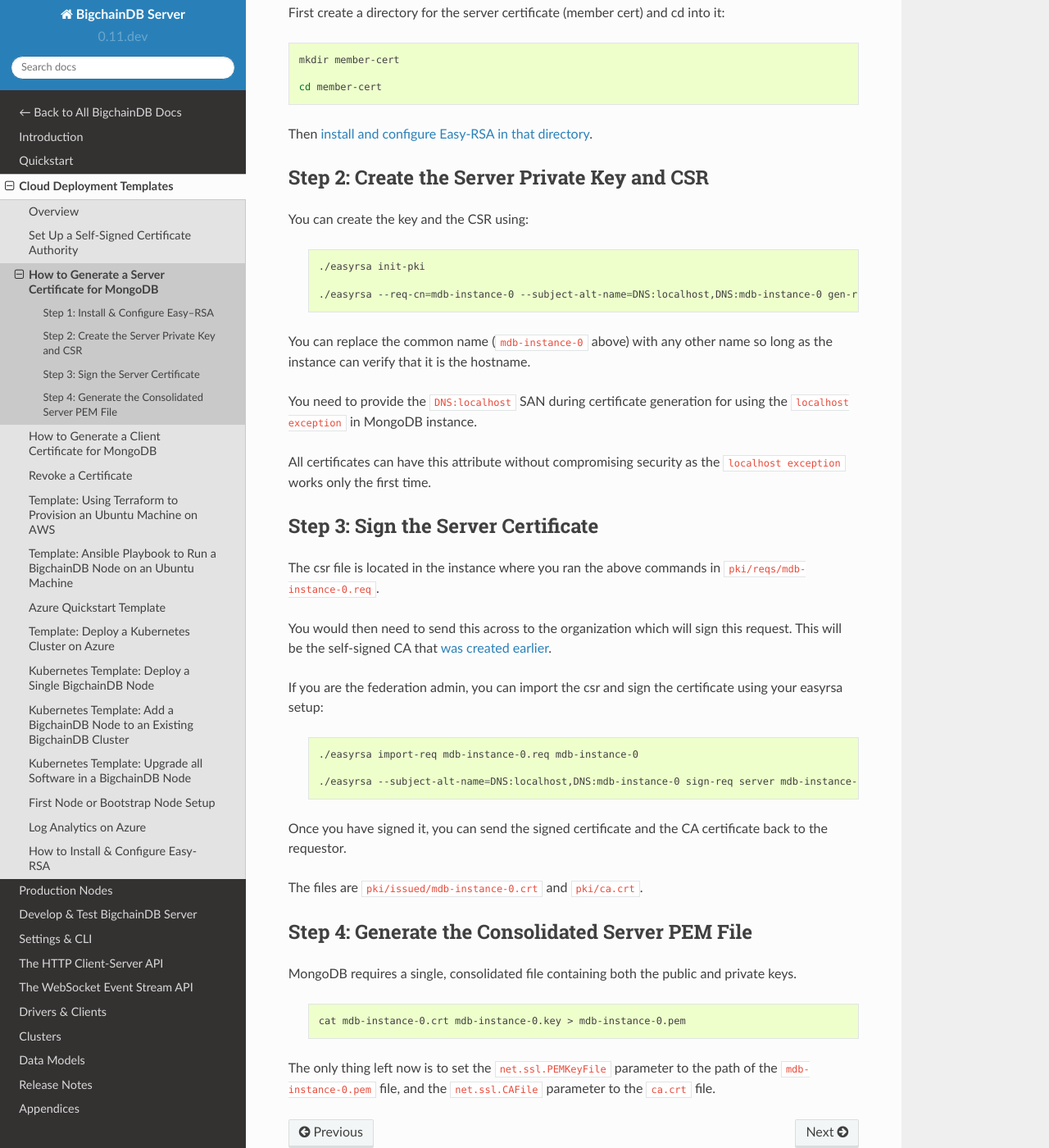
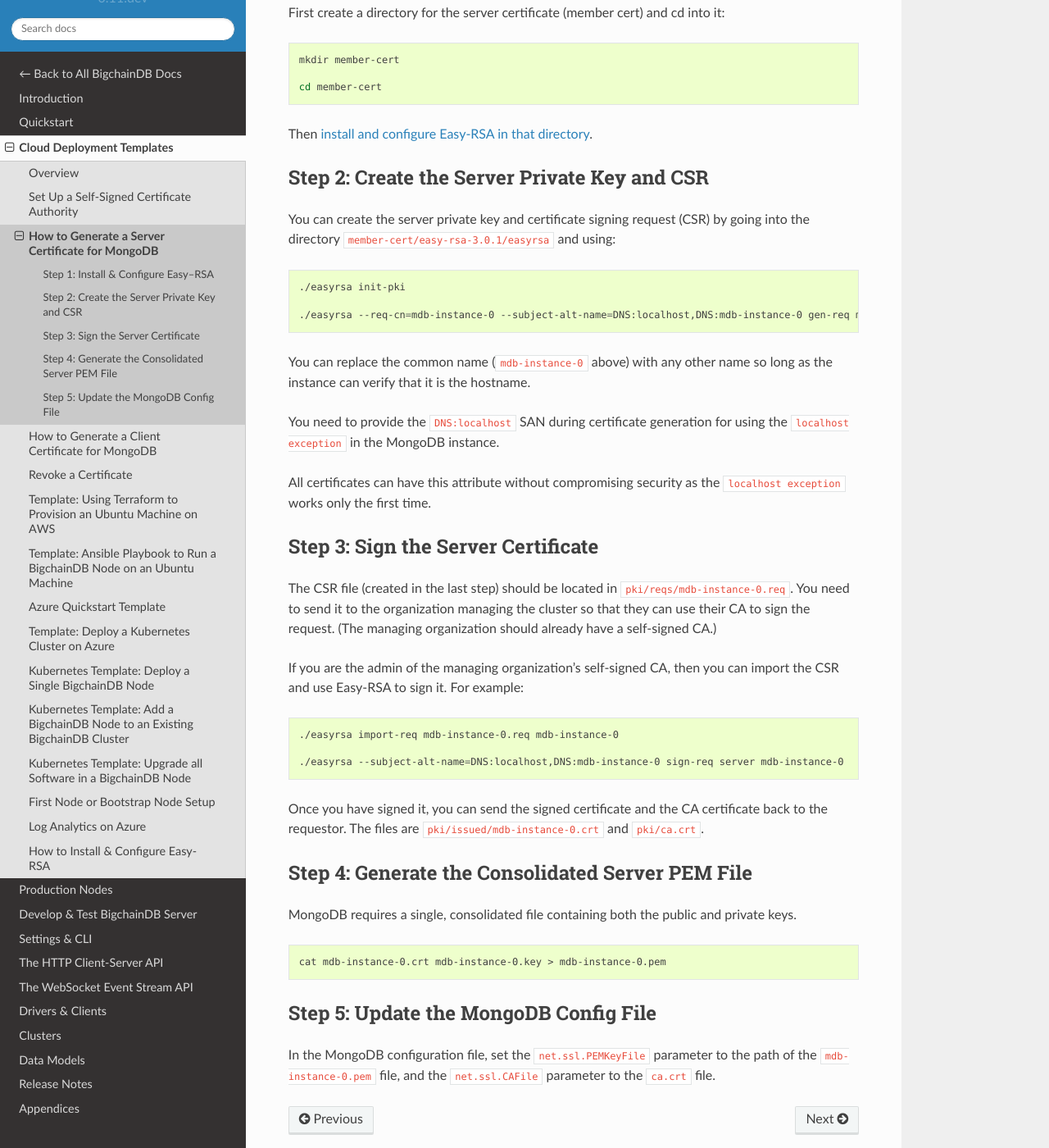
Before and after one commit to bigchaindb/bigchaindb, a Sphinx documentation site: the page built from docs/server/source/cloud-deployment-templates/server-tls-certificate.rst, in a window 1280 px wide and 1400 px high, scrolled down 332 px. Shown: the whole window at 82% size. Built offline with Sphinx 7.4.7 and the Read the Docs theme 2.0.0, drawn with Linux system fonts in a browser that asks for light colours; pages that are not in the unit, such as notebooks, are missing from menus.

Commit message:
copy-edited the page about generating server certificate

```diff
--- a/docs/server/source/cloud-deployment-templates/server-tls-certificate.rst
+++ b/docs/server/source/cloud-deployment-templates/server-tls-certificate.rst
@@ -25,19 +25,21 @@
 Step 2: Create the Server Private Key and CSR
 ---------------------------------------------
 
-You can create the key and the CSR using:
+You can create the server private key and certificate signing request (CSR)
+by going into the directory ``member-cert/easy-rsa-3.0.1/easyrsa``
+and using:
 
-    .. code:: bash
+.. code:: bash
 
-        ./easyrsa init-pki
+   ./easyrsa init-pki
 
-        ./easyrsa --req-cn=mdb-instance-0 --subject-alt-name=DNS:localhost,DNS:mdb-instance-0 gen-req mdb-instance-0 nopass
+   ./easyrsa --req-cn=mdb-instance-0 --subject-alt-name=DNS:localhost,DNS:mdb-instance-0 gen-req mdb-instance-0 nopass
 
 You can replace the common name (``mdb-instance-0`` above) with any other name
 so long as the instance can verify that it is the hostname.
 
 You need to provide the ``DNS:localhost`` SAN during certificate generation for
-using the ``localhost exception`` in MongoDB instance.
+using the ``localhost exception`` in the MongoDB instance.
 
 All certificates can have this attribute without compromising security as the
 ``localhost exception`` works only the first time.
@@ -46,26 +48,24 @@
 Step 3: Sign the Server Certificate
 -----------------------------------
 
-The csr file is located in the instance where you ran the above
-commands in ``pki/reqs/mdb-instance-0.req``.
+The CSR file (created in the last step)
+should be located in ``pki/reqs/mdb-instance-0.req``.
+You need to send it to the organization managing the cluster
+so that they can use their CA
+to sign the request.
+(The managing organization should already have a self-signed CA.)
 
-You would then need to send this across to the organization which will sign
-this request. This will be the self-signed CA that
-:ref:`was created earlier <Set Up a Self-Signed Certificate Authority>`.
+If you are the admin of the managing organization's self-signed CA,
+then you can import the CSR and use Easy-RSA to sign it. For example:
 
+.. code:: bash
 
-If you are the federation admin, you can import the csr and sign the
-certificate using your easyrsa setup:
+   ./easyrsa import-req mdb-instance-0.req mdb-instance-0
 
-    .. code:: bash
+   ./easyrsa --subject-alt-name=DNS:localhost,DNS:mdb-instance-0 sign-req server mdb-instance-0
 
-        ./easyrsa import-req mdb-instance-0.req mdb-instance-0
-
-        ./easyrsa --subject-alt-name=DNS:localhost,DNS:mdb-instance-0 sign-req server mdb-instance-0
-
-Once you have signed it, you can send the signed certificate and the CA
-certificate back to the requestor.
-
+Once you have signed it, you can send the signed certificate
+and the CA certificate back to the requestor.
 The files are ``pki/issued/mdb-instance-0.crt`` and ``pki/ca.crt``.
 
 
@@ -75,10 +75,14 @@
 MongoDB requires a single, consolidated file containing both the public and
 private keys.
 
-    .. code:: bash
+.. code:: bash
 
-        cat mdb-instance-0.crt mdb-instance-0.key > mdb-instance-0.pem
+   cat mdb-instance-0.crt mdb-instance-0.key > mdb-instance-0.pem
 
-The only thing left now is to set the ``net.ssl.PEMKeyFile`` parameter to the
-path of the ``mdb-instance-0.pem`` file, and the ``net.ssl.CAFile`` parameter
-to the ``ca.crt`` file.
+
+Step 5: Update the MongoDB Config File
+--------------------------------------
+
+In the MongoDB configuration file,
+set the ``net.ssl.PEMKeyFile`` parameter to the path of the ``mdb-instance-0.pem`` file,
+and the ``net.ssl.CAFile`` parameter to the ``ca.crt`` file.
```
